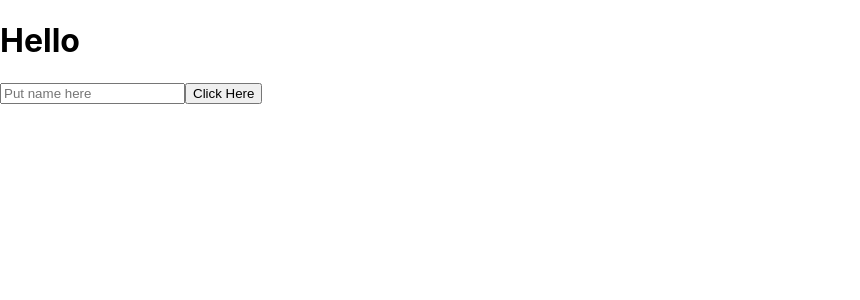
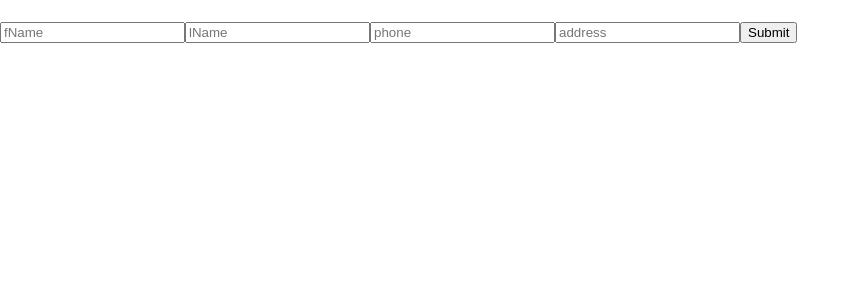
Before and after one commit to Adibittt2/ProjectOnReact, a React (Create React App) app: page / in a window 1280 px wide. Shown: the top 300 px of the page, without its empty margins (0-860 px from the left). Built offline with nearby package versions, Linux system fonts and the light colour scheme.

Commit message:
multiple input in sortcode

```diff
--- a/src/App.js
+++ b/src/App.js
@@ -5,6 +5,8 @@ import './App.css';
 // import ReactDOM from 'react-dom';
 // import {add,sub,multi,div} from "./myFolder/calculater";
 import slotFun from "./myFolder/slotMachine";
+
+import {Item} from "./myFolder/Todo/Item";
 
 // function App() {
 
@@ -142,35 +144,268 @@ import slotFun from "./myFolder/slotMachine";
 // }
 
 
+// function App(){
+
+//   const [name,name1] = useState("");
+//   const [val,val_fun] = useState();
+
+//   const fun1 = (event) =>{
+//     return(
+
+//       name1(event.target.value)
+
+//       // name1({name})
+
+//     )
+
+//     }
+
+//   const fun2 = () => {
+//     return(
+//       val_fun(name)
+//     )
+//   }
+
+//   return(
+//     <>
+//     <h1>Hello {val}</h1>
+//     <input type="text"
+//     placeholder= "Put name here"
+//     onChange ={fun1}
+//     value = {name} />
+//     <button onClick = {fun2}>Click Here</button>
+//     </>
+//   )
+// }
+
+
+// function App(){
+
+//   const [data,data_fun] = useState({
+//     firstName: "",
+//     lastName: ""
+//   });
+
+//   const [show,show_fun] = useState({
+//     firstName: "",
+//     lastName: ""
+//   });
+
+//   const fun1 = (event)=>{
+
+//     const name = event.target.name;
+//     const value = event.target.value;
+
+//       data_fun((prevalue) =>{
+
+//         console.log(prevalue);
+//     // console.log(prevalue.lastName);
+
+//         if(name == "fName"){
+//           return(
+//            {
+//              firstName:value,
+//              lastName: prevalue.lastName
+//            }
+//           )}
+//          else if(name == "lName"){
+//             return(
+//              {
+//                firstName:prevalue.firstName,
+//                lastName: value
+//              }
+//             )}
+//       })
+
+//   }
+
+//   const fun2 = () => {
+
+//     return(
+//       show_fun(data)
+//     )
+//   }
+
+
+//   return(
+
+//     <>
+//     <h1>Hello {show.firstName} {show.lastName}</h1>
+
+//     <input type="text" placeholder="Enter Name" name = "fName"
+//     onChange = {fun1} value = {data.firstName}/>
+
+//      <input type="text" placeholder="Enter Name" name = "lName"
+//     onChange = {fun1} value = {data.lastName}/>
+
+//     <button onClick={fun2}>Click Here</button>
+
+//     </>
+
+
+//   )
+
+
+// }
+
+
+// function App(){
+
+//   const [input,setInput] = useState("");
+//   const [btnInput,setBtnInput] = useState([]);
+
+//   const fun1 = (event) =>{
+
+//     setInput(event.target.value)
+//   }
+
+//   const clickButton = ()=>{
+
+//     setBtnInput((oldValue)=>{
+//       return [input,...oldValue]
+//     })
+
+//     setInput("");
+//   }
+
+//   const Delete = (id) => {
+//     // console.log("sfjkskf" + "deleted")
+//     return (setBtnInput(btnInput.filter((item,i,array)=>{
+//         return i !=id
+//     })))
+
+// }
+//   return <>
+
+//   <h1>Todo List</h1>
+
+//   <input type="text" placeholder = "Enter Value" value = {input} onChange = {fun1}/>
+
+//   <button onClick = {clickButton}>Add</button>
+
+//   <ol>{btnInput.map( (val,ind,arr) => {
+//     return <Item list = {val} id = {ind} onDelete = {Delete}/>
+//   })}
+
+//   </ol>
+
+
+
+//  {/* <ol><Item list = {btnInput}/></ol> */}
+//   </> ;
+// }
+
+
+
 function App(){
 
-  const [name,name1] = useState("");
-  const [val,val_fun] = useState();
+const [input,setInput]  = useState({
+  fName:"",
+  lName:"",
+  phone:"",
+  address:"",
 
-  const fun1 = (event) =>{
-    return(
-      name1(event.target.value)
+})
 
-      // name1({name})
-    )
+const [submit,setSubmit]  = useState({
+  fName:"",
+  lName:"",
+  phone:"",
+  address:"",
 
-    }
+})
 
-  const fun2 = () => {
-    return(
-      val_fun(name)
-    )
-  }
+
+const inputFun = (event)=>{
+
+  // const name = event.target.name;
+  // const value = event.target.value;
+
+  const {placeholder,value} = event.target;
+
+  console.log(event.target.value);
+
+
+    setInput((prevalue)=>{
+
+      // console.log(prevalue);
+        // if(name == "firstName"){
+        //             return(
+        //              {
+        //                fName:value,
+        //                lName: prevalue.lName
+        //              }
+        //             )}
+        //             else if(name == "lastName"){
+        //               return(
+        //                {
+        //                  lName:value,
+        //                  fName: prevalue.fName
+        //                }
+        //               )}
+
+
+
+
+        return{
+          ...prevalue,
+          [placeholder] : value,
+          // fName:value
+
+// see line 207 or near;
+          // yahan par input object ke place pe  placeholder h and
+          // placeholder name should be same as object name;
+
+        };
+
+    })
+
+}
+
+const submitFun =()=>{
 
   return(
-    <>
-    <h1>Hello {val}</h1>
-    <input type="text"
-    placeholder= "Put name here"
-    onChange ={fun1}
-    value = {name} />
-    <button onClick = {fun2}>Click Here</button>
-    </>
+    setSubmit(input)
   )
 }
+
+
+return(
+  <>
+  <h1>{submit.fName}  {submit.lName} {submit.phone} {submit.address}</h1>
+
+  <input
+   type="text"
+   placeholder="fName"
+  //  name = "fName"
+   onChange={inputFun}
+   value={input.fName}/>
+
+<input
+   type="text"
+   placeholder="lName"
+  //  name = "lName"
+   onChange={inputFun}
+   value={input.lName}/>
+
+<input
+   type="text"
+   placeholder="phone"
+  //  name = "phone"
+   onChange={inputFun}
+   value={input.phone}/>
+
+<input
+   type="text"
+   placeholder="address"
+  //  name = "address"
+   onChange={inputFun}
+   value={input.address}/>
+
+    <button onClick={submitFun}>Submit</button>
+  </>
+)
+
+}
+
 export default App;
```
